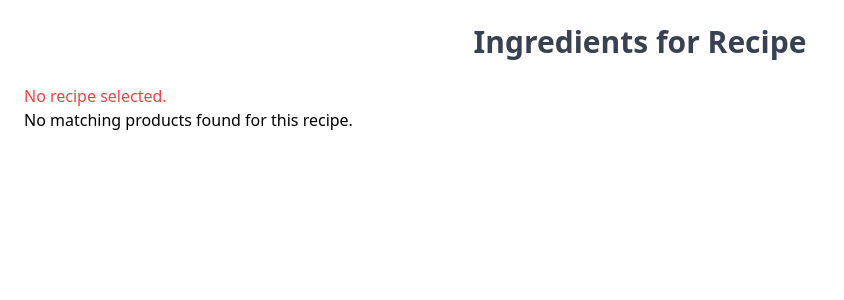
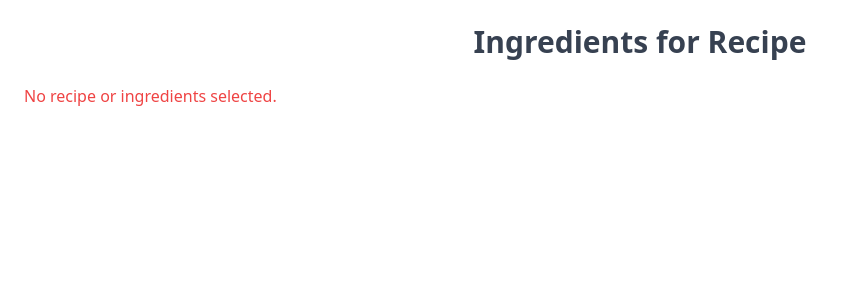
Before and after one commit to davhsi/freshFleet, a React (Vite) app in the folder frontend/: page /recipe-products/1 in a window 1280 px wide. Shown: the top 300 px of the page, without its empty margins (0-844 px from the left). Built offline with nearby package versions, Linux system fonts and the light colour scheme.

Commit message:
recipe feature

```diff
--- a/frontend/src/components/RecipeProducts.jsx
+++ b/frontend/src/components/RecipeProducts.jsx
@@ -7,10 +7,12 @@ const RecipeProducts = () => {
   const { recipe } = location.state || {};
   const [filteredProducts, setFilteredProducts] = useState([]);
   const [error, setError] = useState(null);
+  const [loading, setLoading] = useState(true);  // Add loading state
 
   useEffect(() => {
-    if (!recipe) {
-      setError('No recipe selected.');
+    if (!recipe || !recipe.ingredients || recipe.ingredients.length === 0) {
+      setError('No recipe or ingredients selected.');
+      setLoading(false);  // Stop loading if no recipe or ingredients are found
       return;
     }
 
@@ -25,22 +27,23 @@ const RecipeProducts = () => {
         // Log the product data for debugging
         console.log('Fetched products:', productData);
 
-        // Remove duplicate products
+        // Remove duplicate products based on ID
         const uniqueProducts = Array.from(new Set(productData.map(product => product.id)))
-          .map(id => {
-            return productData.find(product => product.id === id);
-          });
+          .map(id => productData.find(product => product.id === id));
 
         // Filter products based on recipe ingredients
-        const matchingProducts = uniqueProducts.filter((product) =>
-          recipe.ingredients.some((ingredient) =>
+        const matchingProducts = uniqueProducts.filter(product =>
+          recipe.ingredients.some(ingredient =>
             product.name.toLowerCase().includes(ingredient.toLowerCase())
           )
         );
+
         setFilteredProducts(matchingProducts);
       } catch (error) {
         setError(`Error fetching products: ${error.message}`);
         console.error('Error fetching products:', error);
+      } finally {
+        setLoading(false);  // Set loading to false once data is fetched
       }
     };
 
@@ -53,8 +56,11 @@ const RecipeProducts = () => {
         Ingredients for {recipe ? recipe.name : 'Recipe'}
       </h1>
 
-      {error && <p className="text-red-500">{error}</p>}
-
+      {loading ? (
+        <p>Loading products...</p>
+      ) : error ? (
+        <p className="text-red-500">{error}</p>
+      ) : (
         <div className="flex flex-wrap gap-6">
           {filteredProducts.length > 0 ? (
             filteredProducts.map((product, index) => (
@@ -64,6 +70,7 @@ const RecipeProducts = () => {
             <p>No matching products found for this recipe.</p>
           )}
         </div>
+      )}
     </div>
   );
 };
--- a/frontend/src/pages/ProductDetails.jsx
+++ b/frontend/src/pages/ProductDetails.jsx
@@ -14,6 +14,7 @@ const ProductDetails = () => {
   const [productInfo, setProductInfo] = useState(null);
   const [sortOption, setSortOption] = useState('price');
   const [sortOrder, setSortOrder] = useState('desc');
+  const [loading, setLoading] = useState(true);  // Add loading state
   const { addToCart } = useCart();
   const userId = localStorage.getItem('customerId');
 
@@ -24,6 +25,7 @@ const ProductDetails = () => {
         const response = await axios.get(url);
         setProductData(response.data);
 
+        // Find product in data.json
         const product = data.ingredients.find((item) => item.name === name);
 
         setProductInfo(product);
@@ -33,6 +35,8 @@ const ProductDetails = () => {
         }
       } catch (error) {
         console.error('Error fetching product details:', error);
+      } finally {
+        setLoading(false);  // Set loading to false when the fetch completes
       }
     };
 
@@ -66,6 +70,10 @@ const ProductDetails = () => {
   return (
     <div className="p-6">
       <h2 className="text-2xl font-bold mb-4">Product Details</h2>
+
+      {loading ? (
+        <p>Loading product details...</p>  // Display loading indicator
+      ) : (
         <div className="flex gap-6">
           <ProductInfo productInfo={productInfo} />
           <div>
@@ -82,6 +90,7 @@ const ProductDetails = () => {
             />
           </div>
         </div>
+      )}
     </div>
   );
 };
```
Lines whose indentation alone changed are shown as unchanged.
